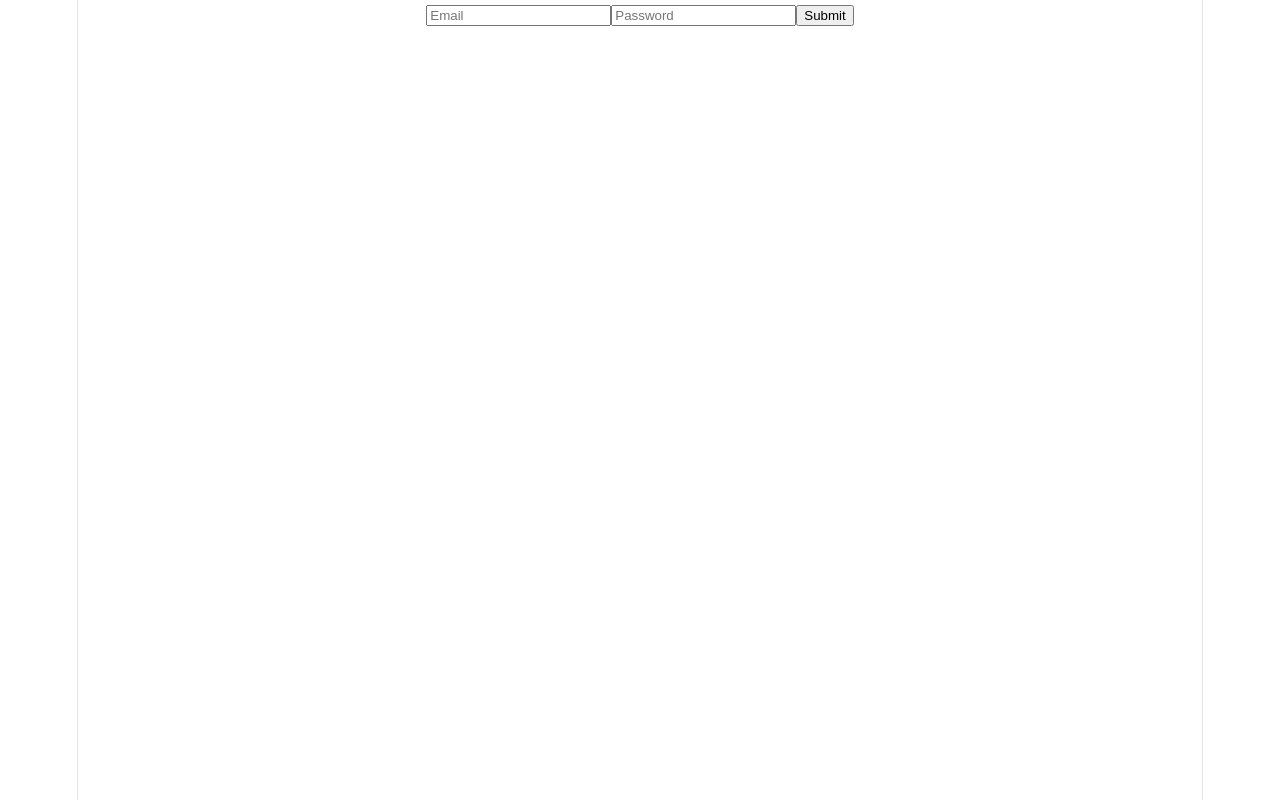
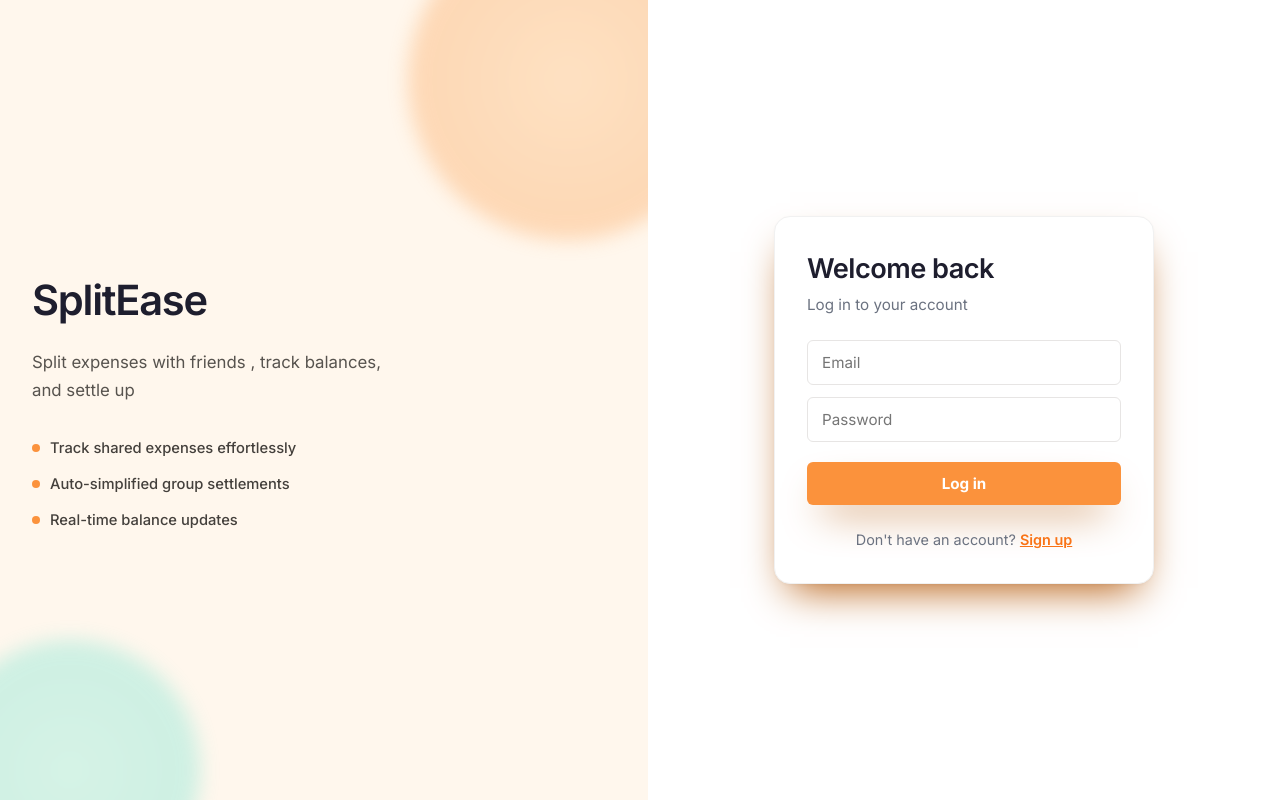
Before and after one commit to NehaReddy79/SplitEase, a React app in the folder frontend/: page /login in a window 1280 px wide. Built offline with nearby package versions, Linux system fonts and the light colour scheme; no server answers; the HTML template or start-up script is replaced by a standard one.

Commit message:
Designing Auth pages

```diff
--- a/frontend/src/index.css
+++ b/frontend/src/index.css
@@ -1,111 +1,104 @@
+@import url('https://fonts.googleapis.com/css2?family=Inter:wght@400;500;600;700&display=swap');
+
 :root {
-  --text: #6b6375;
-  --text-h: #08060d;
-  --bg: #fff;
-  --border: #e5e4e7;
-  --code-bg: #f4f3ec;
-  --accent: #aa3bff;
-  --accent-bg: rgba(170, 59, 255, 0.1);
-  --accent-border: rgba(170, 59, 255, 0.5);
-  --social-bg: rgba(244, 243, 236, 0.5);
-  --shadow:
-    rgba(0, 0, 0, 0.1) 0 10px 15px -3px, rgba(0, 0, 0, 0.05) 0 4px 6px -2px;
+  --color-primary: #4f46e5;
+  --color-primary-hover: #4338ca;
+  --color-primary-light: #eef2ff;
+  --color-success: #16a34a;
+  --color-success-light: #f0fdf4;
+  --color-danger: #dc2626;
+  --color-danger-light: #fef2f2;
+  --color-text: #1e1e2e;
+  --color-text-muted: #6b7280;
+  --color-border: #e5e7eb;
+  --color-bg: #f9fafb;
+  --color-surface: #ffffff;
 
-  --sans: system-ui, 'Segoe UI', Roboto, sans-serif;
-  --heading: system-ui, 'Segoe UI', Roboto, sans-serif;
-  --mono: ui-monospace, Consolas, monospace;
+  --radius-sm: 6px;
+  --radius-md: 10px;
+  --radius-lg: 16px;
 
-  font: 18px/145% var(--sans);
-  letter-spacing: 0.18px;
-  color-scheme: light dark;
-  color: var(--text);
-  background: var(--bg);
-  font-synthesis: none;
-  text-rendering: optimizeLegibility;
-  -webkit-font-smoothing: antialiased;
-  -moz-osx-font-smoothing: grayscale;
+  --shadow-sm: 0 1px 2px rgba(0,0,0,0.04);
+  --shadow-md: 0 4px 16px rgba(0,0,0,0.06);
+  --shadow-lg: 0 8px 30px rgba(0,0,0,0.10);
 
-  @media (max-width: 1024px) {
-    font-size: 16px;
-  }
+  --space-1: 4px;
+  --space-2: 8px;
+  --space-3: 12px;
+  --space-4: 16px;
+  --space-6: 24px;
+  --space-8: 32px;
 }
 
-@media (prefers-color-scheme: dark) {
-  :root {
-    --text: #9ca3af;
-    --text-h: #f3f4f6;
-    --bg: #16171d;
-    --border: #2e303a;
-    --code-bg: #1f2028;
-    --accent: #c084fc;
-    --accent-bg: rgba(192, 132, 252, 0.15);
-    --accent-border: rgba(192, 132, 252, 0.5);
-    --social-bg: rgba(47, 48, 58, 0.5);
-    --shadow:
-      rgba(0, 0, 0, 0.4) 0 10px 15px -3px, rgba(0, 0, 0, 0.25) 0 4px 6px -2px;
-  }
-
-  #social .button-icon {
-    filter: invert(1) brightness(2);
-  }
+* {
+  box-sizing: border-box;
+  margin: 0;
+  padding: 0;
 }
 
 body {
-  margin: 0;
+  font-family: 'Inter', 'Segoe UI', Arial, sans-serif;
+  background-color: var(--color-bg);
+  color: var(--color-text);
+  line-height: 1.5;
 }
 
-#root {
-  width: 1126px;
-  max-width: 100%;
-  margin: 0 auto;
-  text-align: center;
-  border-inline: 1px solid var(--border);
-  min-height: 100svh;
-  display: flex;
-  flex-direction: column;
-  box-sizing: border-box;
+h1, h2, h3 {
+  font-weight: 600;
+  letter-spacing: -0.02em;
 }
 
-h1,
-h2 {
-  font-family: var(--heading);
-  font-weight: 500;
-  color: var(--text-h);
+input, select {
+  font-family: inherit;
+  font-size: 0.95rem;
+  padding: 10px 14px;
+  border: 1px solid var(--color-border);
+  border-radius: var(--radius-sm);
+  background: var(--color-surface);
+  transition: border-color 0.15s ease, box-shadow 0.15s ease;
+  width: 100%;
 }
 
-h1 {
-  font-size: 56px;
-  letter-spacing: -1.68px;
-  margin: 32px 0;
-  @media (max-width: 1024px) {
-    font-size: 36px;
-    margin: 20px 0;
-  }
-}
-h2 {
-  font-size: 24px;
-  line-height: 118%;
-  letter-spacing: -0.24px;
-  margin: 0 0 8px;
-  @media (max-width: 1024px) {
-    font-size: 20px;
-  }
-}
-p {
-  margin: 0;
+input:focus, select:focus {
+  outline: none;
+  border-color: var(--color-primary);
+  box-shadow: 0 0 0 3px var(--color-primary-light);
 }
 
-code,
-.counter {
-  font-family: var(--mono);
-  display: inline-flex;
-  border-radius: 4px;
-  color: var(--text-h);
+button {
+  font-family: inherit;
+  font-size: 0.95rem;
+  font-weight: 600;
+  padding: 10px 18px;
+  background-color: var(--color-primary);
+  color: white;
+  border: none;
+  border-radius: var(--radius-sm);
+  cursor: pointer;
+  transition: background-color 0.15s ease, transform 0.1s ease;
 }
 
-code {
-  font-size: 15px;
-  line-height: 135%;
-  padding: 4px 8px;
-  background: var(--code-bg);
+button:hover {
+  background-color: var(--color-primary-hover);
 }
+
+button:active {
+  transform: scale(0.98);
+}
+
+a {
+  color: var(--color-primary);
+  text-decoration: none;
+  font-weight: 500;
+}
+
+a:hover {
+  text-decoration: underline;
+}
+
+.card {
+  background: var(--color-surface);
+  border-radius: var(--radius-lg);
+  box-shadow: var(--shadow-md);
+  padding: var(--space-6);
+}
--- /dev/null
+++ b/frontend/src/pages/Auth.css
@@ -0,0 +1,187 @@
+.auth-page {
+  display: flex;
+  min-height: 100vh;
+}
+
+.auth-branding {
+  flex: 1;
+  position: relative;
+  background: #fff7ed;
+  color: #1e1e2e;
+  display: flex;
+  flex-direction: column;
+  justify-content: center;
+  padding: var(--space-8);
+  overflow: hidden;
+}
+
+.auth-branding::before {
+  content: '';
+  position: absolute;
+  top: -80px;
+  right: -80px;
+  width: 320px;
+  height: 320px;
+  border-radius: 50%;
+  background: radial-gradient(circle, #fdba74, #fb923c);
+  opacity: 0.35;
+  filter: blur(10px);
+}
+
+.auth-branding::after {
+  content: '';
+  position: absolute;
+  bottom: -100px;
+  left: -60px;
+  width: 260px;
+  height: 260px;
+  border-radius: 50%;
+  background: radial-gradient(circle, #5eead4, #2dd4bf);
+  opacity: 0.25;
+  filter: blur(10px);
+}
+
+.auth-brand-tag {
+  display: inline-flex;
+  align-items: center;
+  gap: 8px;
+  background: #ffedd5;
+  border: 1px solid #fdba74;
+  color: #c2410c;
+  font-size: 0.8rem;
+  font-weight: 600;
+  padding: 6px 14px;
+  border-radius: 999px;
+  width: fit-content;
+  margin-bottom: var(--space-6);
+  z-index: 1;
+}
+
+.auth-branding h1 {
+  font-size: 2.6rem;
+  margin-bottom: var(--space-4);
+  z-index: 1;
+  letter-spacing: -0.03em;
+  color: #1e1e2e;
+}
+
+.auth-branding p {
+  font-size: 1.05rem;
+  color: #57534e;
+  max-width: 380px;
+  line-height: 1.7;
+  z-index: 1;
+}
+
+.auth-feature-list {
+  margin-top: var(--space-8);
+  display: flex;
+  flex-direction: column;
+  gap: 14px;
+  z-index: 1;
+}
+
+.auth-feature-list div {
+  display: flex;
+  align-items: center;
+  gap: 10px;
+  color: #44403c;
+  font-size: 0.92rem;
+  font-weight: 500;
+}
+
+.auth-feature-list .dot {
+  width: 8px;
+  height: 8px;
+  border-radius: 50%;
+  background: #fb923c;
+  flex-shrink: 0;
+}
+
+.auth-form-side {
+  flex: 1;
+  display: flex;
+  align-items: center;
+  justify-content: center;
+  background: #ffffff;
+  padding: var(--space-6);
+}
+
+.auth-form-box {
+  width: 100%;
+  max-width: 380px;
+  background: white;
+  padding: var(--space-8);
+  border-radius: var(--radius-lg);
+  box-shadow: 0 1px 3px rgba(0,0,0,0.03), 0 20px 40px -16px rgb(179, 85, 4);
+  border: 1px solid #f1f1f1;
+  animation: rise 0.5s ease;
+}
+
+@keyframes rise {
+  from { opacity: 0; transform: translateY(12px); }
+  to { opacity: 1; transform: translateY(0); }
+}
+
+.auth-form-box h2 {
+  font-size: 1.7rem;
+  margin-bottom: var(--space-1);
+  color: #1e1e2e;
+}
+
+.auth-form-box .subtitle {
+  color: var(--color-text-muted);
+  margin-bottom: var(--space-6);
+  font-size: 0.95rem;
+}
+
+.auth-form-box form {
+  display: flex;
+  flex-direction: column;
+  gap: var(--space-3);
+}
+
+.auth-form-box input {
+  border: 1.5px solid #e7e5e4;
+  padding: 12px 14px;
+}
+
+.auth-form-box input:focus {
+  border-color: #fb923c;
+  box-shadow: 0 0 0 3px rgba(251, 146, 60, 0.15);
+}
+
+.auth-form-box button {
+  margin-top: var(--space-2);
+  background: #fb923c;
+  padding: 12px 18px;
+  font-size: 0.95rem;
+  font-weight: 700;
+  box-shadow: 0 20px 40px -16px rgb(179, 85, 4);
+  transition: transform 0.15s ease, box-shadow 0.15s ease, background 0.15s ease;
+}
+
+.auth-form-box button:hover {
+  background: #f97316;
+  box-shadow: 0 4px 14px rgba(251, 146, 60, 0.35);
+  transform: translateY(-1px);
+}
+
+.switch-link {
+  margin-top: var(--space-6);
+  text-align: center;
+  color: var(--color-text-muted);
+  font-size: 0.9rem;
+}
+
+.switch-link a {
+  color: #f97316;
+  font-weight: 600;
+  text-decoration: underline;
+}
+
+@media (max-width: 800px) {
+  .auth-branding {
+    display: none;
+  }
+}
--- a/frontend/src/pages/Login.jsx
+++ b/frontend/src/pages/Login.jsx
@@ -1,34 +1,55 @@
 import { useState } from "react";
 import { useNavigate } from "react-router-dom";
-import {login} from '../api/auth'
+import { login } from '../api/auth'
+import './Auth.css'
 
-export function Login(){
-    const [email , setEmail] = useState("")
-    const [password , setPassword] = useState("")
+export function Login() {
+    const [email, setEmail] = useState("")
+    const [password, setPassword] = useState("")
     const navigate = useNavigate()
 
-    async function handleSubmit(e){
+    async function handleSubmit(e) {
         e.preventDefault()
-        try{
+        try {
 
             const res = await login(email, password)
-            localStorage.setItem('token' , res.data.token)
+            localStorage.setItem('token', res.data.token)
             localStorage.setItem('userId', res.data.userId)
             alert('Login successful!')
             navigate('/dashboard')
 
-        }catch(error){
+        } catch (error) {
             alert(error.response?.data?.error || 'Login Failed.')
         }
     }
 
-    return(
+    return (
         <>
-            <form onSubmit={handleSubmit}>
-                <input type="email" placeholder="Email" value={email} onChange={(e) => {setEmail(e.target.value)}}></input>
-                <input type="password" placeholder="Password" value={password} onChange={(e) => {setPassword(e.target.value)}}></input>
-                <button type="submit">Submit</button>
-            </form>
+            <div className="auth-page">
+                <div className="auth-branding">
+
+                    <h1>SplitEase</h1>
+                    <p>Split expenses with friends , track balances, and settle up </p>
+                    <div className="auth-feature-list">
+                        <div><span className="dot"></span> Track shared expenses effortlessly</div>
+                        <div><span className="dot"></span> Auto-simplified group settlements</div>
+                        <div><span className="dot"></span> Real-time balance updates</div>
+                    </div>
+                    </div>
+                <div className="auth-form-side">
+                    <div className="auth-form-box">
+                        <h2>Welcome back</h2>
+                        <p className="subtitle">Log in to your account</p>
+                        <form onSubmit={handleSubmit}>
+                            <input type="email" placeholder="Email" value={email} onChange={(e) => { setEmail(e.target.value) }}></input>
+                            <input type="password" placeholder="Password" value={password} onChange={(e) => { setPassword(e.target.value) }}></input>
+                            <button type="submit">Log in</button>
+                        </form>
+                        <p className="switch-link">Don't have an account? <a href="/signup">Sign up</a></p>
+                    </div>
+                </div>
+            </div>
+
         </>
     )
 }
--- a/frontend/src/pages/Signup.jsx
+++ b/frontend/src/pages/Signup.jsx
@@ -1,32 +1,55 @@
 import { useState } from "react";
 import { signup } from "../api/auth";
-import {useNavigate} from 'react-router-dom'
+import { useNavigate } from 'react-router-dom'
+import './Auth.css'
 
-export function Signup(){
-    const [name , setName] = useState('')
-    const [email , setEmail] = useState('')
-    const [password , setPassword] = useState('')
+export function Signup() {
+    const [name, setName] = useState('')
+    const [email, setEmail] = useState('')
+    const [password, setPassword] = useState('')
     const navigate = useNavigate()
 
-    async function handleSubmit(e){
+    async function handleSubmit(e) {
         e.preventDefault()
-        try{
-            const res = await signup(name , email , password)
+        try {
+            const res = await signup(name, email, password)
             alert("Registered successfully! Please login.")
             navigate('/login')
-        }catch(error){
+        } catch (error) {
             alert(error.response?.data?.error || 'Registration failed!')
         }
 
     }
-    return(
+    return (
         <>
-            <form onSubmit={handleSubmit}>
-                <input type="text" placeholder="Name" value={name} onChange={(e) => {setName(e.target.value)}}></input>
-                <input type="email" placeholder="Email" value={email} onChange={(e) => {setEmail(e.target.value)}}></input>
-                <input type="password" placeholder="Password" value={password} onChange={(e) => {setPassword(e.target.value)}}></input>
-                <button type="submit">Submit</button>
-            </form>
+            <div className="auth-page">
+                <div className="auth-branding">
+                    <h1>SplitEase</h1>
+                    <p>Split expenses with friends , track balances, and settle up </p>
+                    <div className="auth-feature-list">
+                        <div><span className="dot"></span> Track shared expenses effortlessly</div>
+                        <div><span className="dot"></span> Auto-simplified group settlements</div>
+                        <div><span className="dot"></span> Real-time balance updates</div>
+                    </div>
+                </div>
+                <div className="auth-form-side">
+                    <div className="auth-form-box">
+                        <h2>Hello</h2>
+                        <p className="subtitle">Create an account</p>
+                        <form onSubmit={handleSubmit}>
+                            <input type="text" placeholder="Name" value={name} onChange={(e) => { setName(e.target.value) }}></input>
+                            <input type="email" placeholder="Email" value={email} onChange={(e) => { setEmail(e.target.value) }}></input>
+                            <input type="password" placeholder="Password" value={password} onChange={(e) => { setPassword(e.target.value) }}></input>
+                            <button type="submit">Sign up</button>
+                        </form>
+
+                        <p className="switch-link">Already have an account? <a href="/login">Login</a></p>
+                    </div>
+                </div>
+
+
+            </div>
+
         </>
     )
 }
```
